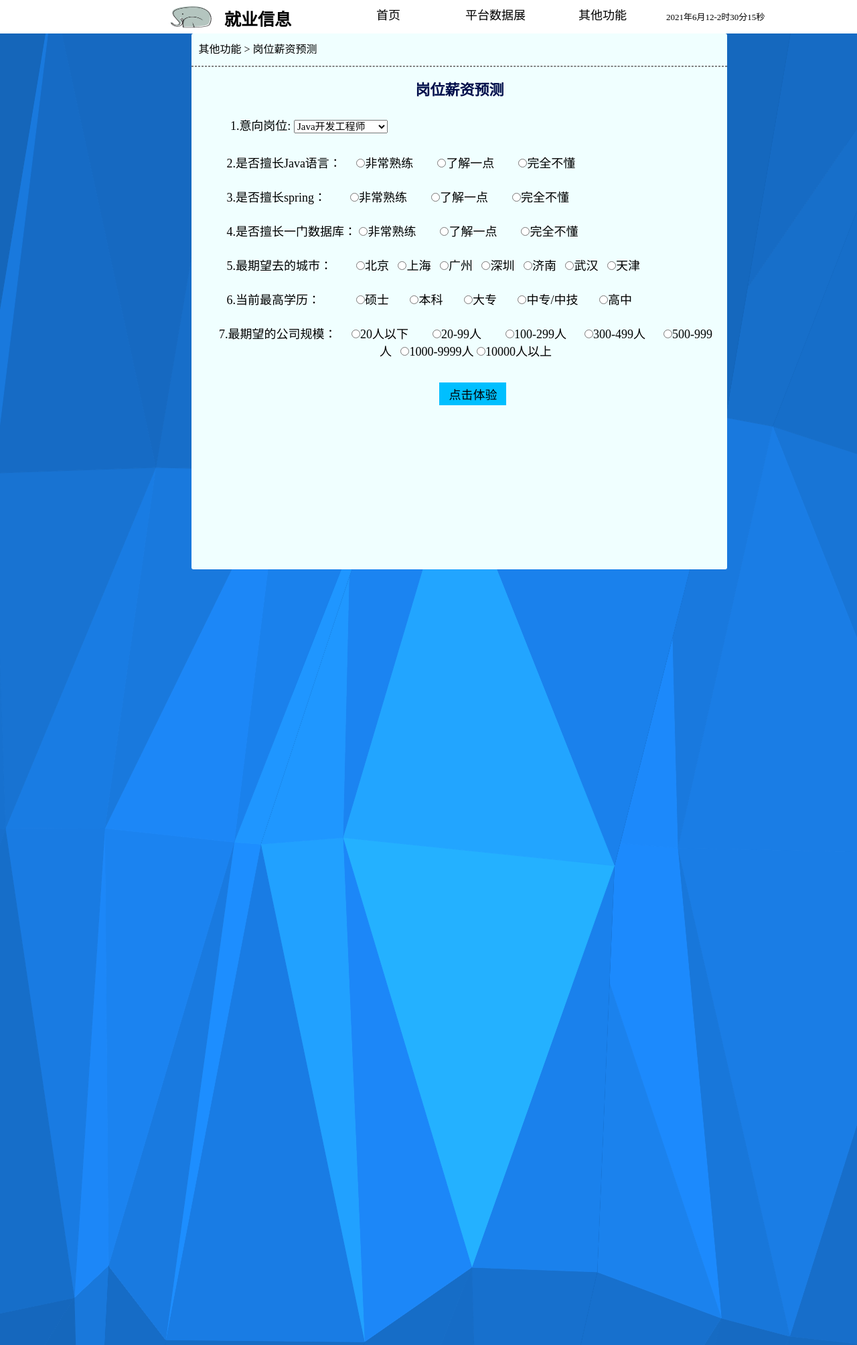
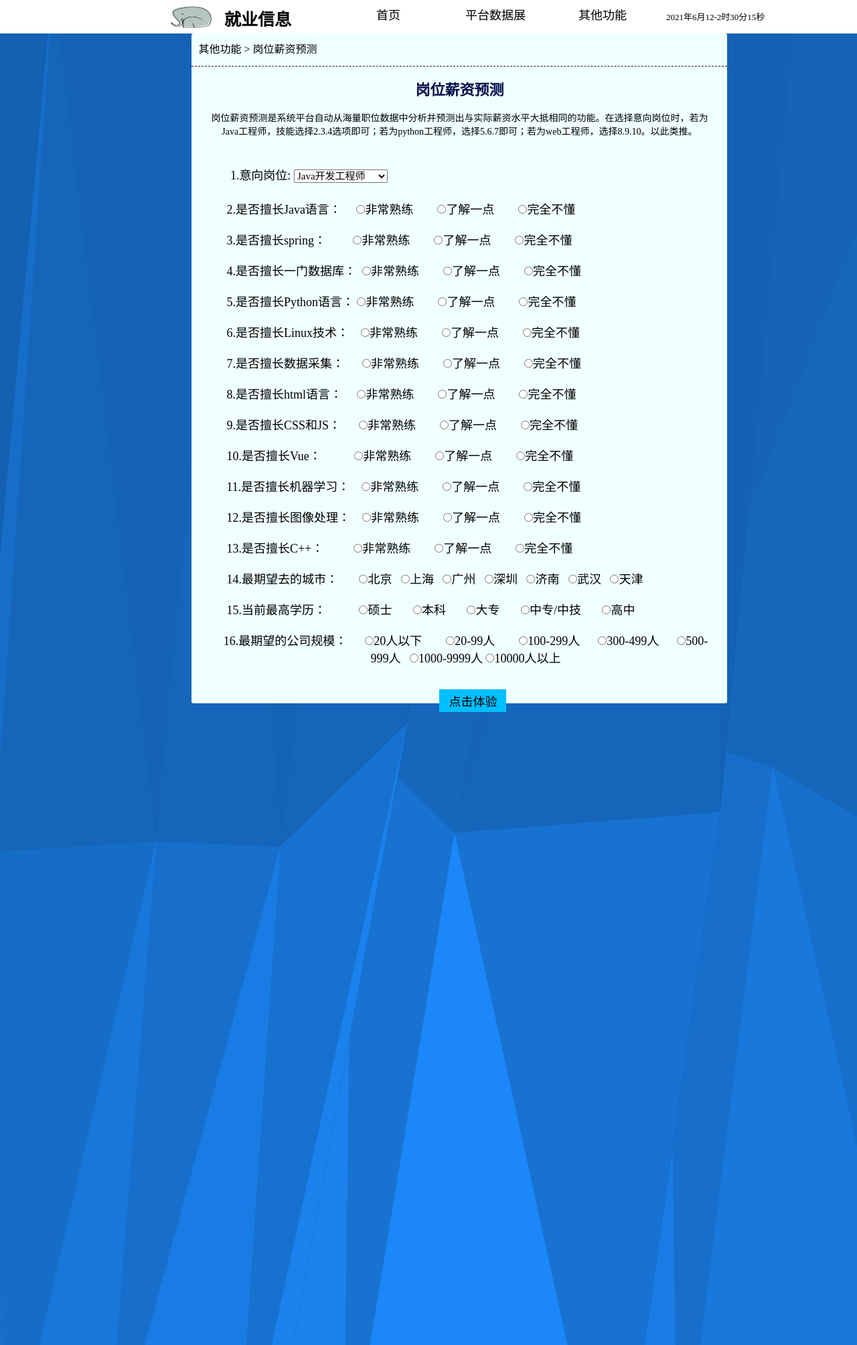
Before and after one commit to ljm1194490058/ceshidjango, a Django app: page /xinzi_predict in a window 1280 px wide. Shown: the top 2008 px of the page at 67% size. Run offline with Django 3.2, Linux system fonts and the light colour scheme.

Commit message:
最终版

```diff
--- a/static/css/predict.css
+++ b/static/css/predict.css
@@ -1,8 +1,8 @@
 *{margin:0;padding:0;font-size:13px;font-family:microsoft yahei}
-html,body{width:100%;height:100%;background:#fff}
+html,body{width:100%;height:100%;background:#fff;}
 
-#container{width:100%;height:100%;position:fixed;top:0;left:0;z-index:999}
-#output{width:100%;height:100%}
+#container{width:100%; height:180%; position:fixed;top:0;left:0; bottom:0; z-index:999; overflow: auto}
+#output{width:100%;  height:180%  ;bottom:0; }
 .prompt{width:60%;height:30px;margin:5px auto;text-align:center;line-height:30px;font-family:microsoft yahei,Arial,sans-serif;font-size:13px;color:#df0000}
 
 .containerT{width:400px;height:300px;text-align:center;position:absolute;top:50%;left:50%;margin:-150px 0 0 -200px;border-radius:3px}
--- a/templates/index.html
+++ b/templates/index.html
@@ -75,7 +75,7 @@
         <div class="loadbox"> <img src="/static/images/loading.gif"> 页面加载中... </div>
     </div>
     <div class="head">
-        <h1>全国消费情况大数据科技感页面html源码</h1>
+        <h1>计算机行业就业情况大数据展示页面</h1>
         <div class="weather"><!--<img src="images/weather.png"><span>多云转小雨</span>--><span id="showTime"></span></div>
         <script>
             var t = null;
@@ -102,12 +102,12 @@
         <ul class="clearfix">
             <li>
                 <div class="boxall" style="height: 3.2rem">
-                    <div class="alltitle">部分各城市招聘岗位数量图</div>
+                    <div class="alltitle"><a href="/pie_bar_test" style="color: white">部分各城市招聘岗位数量图</a></div>
                     <div class="allnav" id="echart1"></div>
                     <div class="boxfoot"></div>
                 </div>
                 <div class="boxall" style="height: 3.2rem">
-                    <div class="alltitle">不同学历下的平均薪资图(单位:K)</div>
+                    <div class="alltitle"><a href="/xinzi_bar" style="color: white">不同学历下的平均薪资图(单位:K)</a></div>
                     <div class="allnav" id="echart2"></div>
                     <div class="boxfoot"></div>
                 </div>
--- a/templates/job_demand_pie_sum.html
+++ b/templates/job_demand_pie_sum.html
@@ -122,8 +122,8 @@
 		        <li><a href="">平台数据展</a>
 		            <ul>
 		                <li><a href="/test_pic">大数据展示屏</a></li>
-		                <li><a href="/job_demand">薪资职位分析</a></li>
-		                <li><a href="/xinzi_bar">各岗位技能分析</a></li>
+		                <li><a href="/job_demand">各岗位技能分析</a></li>
+		                <li><a href="/xinzi_bar">薪资职位分析</a></li>
 						<li><a href="/pie_bar_test">各地区岗位分析</a></li>
 		            </ul>
 		        </li>
--- a/templates/predict_xinzi.html
+++ b/templates/predict_xinzi.html
@@ -95,7 +95,7 @@
 
 			.containerT1{
 			width:800px;
-			height:800px;
+			height:1000px;
 			text-align:center;
 			position:absolute;
 			top: 200px;
@@ -106,7 +106,7 @@
 			}
     </style>
 </head>
-<body>
+<body >
     <style>.box {  z-index: 999;  }</style>
 <div id="container">
 	<div id="output">
@@ -120,8 +120,8 @@
 		        <li><a href="">平台数据展</a>
 		            <ul>
 		                <li><a href="/test_pic">大数据展示屏</a></li>
-		                <li><a href="/job_demand">薪资职位分析</a></li>
-		                <li><a href="/xinzi_bar">各岗位技能分析</a></li>
+		                <li><a href="/job_demand">各岗位技能分析</a></li>
+		                <li><a href="/xinzi_bar">薪资职位分析</a></li>
 						<li><a href="/pie_bar_test">各地区岗位分析</a></li>
 		            </ul>
 		        </li>
@@ -164,33 +164,65 @@
                 <hr style="border: 1px dashed gray;"/>
                 <br>
                 <p style="font-size: 22px;font-family: 宋体;font-weight: 900;color: #000d4a">岗位薪资预测</p>
-
+                <p style="padding: 17px;font-size: 14px">岗位薪资预测是系统平台自动从海量职位数据中分析并预测出与实际薪资水平大抵相同的功能。在选择意向岗位时，若为Java工程师，技能选择2.3.4选项即可；若为python工程师，选择5.6.7即可；若为web工程师，选择8.9.10。以此类推。</p>
 
 				<form method="POST" action="/xinzi_predict">
                     <p style="font-size: 18px; padding: 5px;float: left; width: 300px">1.意向岗位:
                     <select name="job_name" style="font-size: 15px">
             　　　　    <option>Java开发工程师</option>
             　　　　    <option>Python开发工程师</option>
-            　　　　    <option>数据分析师</option>
                         <option>web前端开发师</option>
                         <option>算法工程师</option>
              　   　</select></p>
-                    <p style="font-size: 18px; padding: 25px 0 0 32px;float: left">2.是否擅长Java语言：&nbsp;&nbsp;&nbsp;&nbsp;
+                    <p style="font-size: 18px; padding: 20px 0 0 32px;float: left">2.是否擅长Java语言：&nbsp;&nbsp;&nbsp;&nbsp;
                         <input type="radio" name="java1" value="1">非常熟练&nbsp;&nbsp;&nbsp;&nbsp;&nbsp;&nbsp;&nbsp;
                         <input type="radio" name="java1" value="0">了解一点&nbsp;&nbsp;&nbsp;&nbsp;&nbsp;&nbsp;&nbsp;
                         <input type="radio" name="java1" value="0">完全不懂</p>
-                    <br>
-                    <p style="font-size: 18px; padding: 25px 0 0 32px;float: left">3.是否擅长spring：&nbsp;&nbsp;&nbsp;&nbsp;&nbsp;&nbsp;&nbsp;
+                    <p style="font-size: 18px; padding: 20px 0 0 32px;float: left">3.是否擅长spring：&nbsp;&nbsp;&nbsp;&nbsp;&nbsp;&nbsp;&nbsp;&nbsp;
                         <input type="radio" name="spring1" value="1">非常熟练&nbsp;&nbsp;&nbsp;&nbsp;&nbsp;&nbsp;&nbsp;
                         <input type="radio" name="spring1" value="0">了解一点&nbsp;&nbsp;&nbsp;&nbsp;&nbsp;&nbsp;&nbsp;
                         <input type="radio" name="spring1" value="0">完全不懂</p>
-                    <br>
-                    <p style="font-size: 18px; padding: 25px 0 0 32px;float: left">4.是否擅长一门数据库：
+                    <p style="font-size: 18px; padding: 20px 0 0 32px;float: left">4.是否擅长一门数据库：&nbsp;
                         <input type="radio" name="sql1" value="1">非常熟练&nbsp;&nbsp;&nbsp;&nbsp;&nbsp;&nbsp;&nbsp;
                         <input type="radio" name="sql1" value="0">了解一点&nbsp;&nbsp;&nbsp;&nbsp;&nbsp;&nbsp;&nbsp;
                         <input type="radio" name="sql1" value="0">完全不懂</p>
-                    <br>
-                    <p style="font-size: 18px; padding: 25px 0 0 32px;float: left">5.最期望去的城市：&nbsp;&nbsp;&nbsp;&nbsp;&nbsp;&nbsp;&nbsp;
+                    <p style="font-size: 18px; padding: 20px 0 0 32px;float: left">5.是否擅长Python语言：
+                        <input type="radio" name="python1" value="1">非常熟练&nbsp;&nbsp;&nbsp;&nbsp;&nbsp;&nbsp;&nbsp;
+                        <input type="radio" name="python1" value="0">了解一点&nbsp;&nbsp;&nbsp;&nbsp;&nbsp;&nbsp;&nbsp;
+                        <input type="radio" name="python1" value="0">完全不懂</p>
+                    <p style="font-size: 18px; padding: 20px 0 0 32px;float: left">6.是否擅长Linux技术：&nbsp;&nbsp;&nbsp;
+                        <input type="radio" name="linux1" value="1">非常熟练&nbsp;&nbsp;&nbsp;&nbsp;&nbsp;&nbsp;&nbsp;
+                        <input type="radio" name="linux1" value="0">了解一点&nbsp;&nbsp;&nbsp;&nbsp;&nbsp;&nbsp;&nbsp;
+                        <input type="radio" name="linux1" value="0">完全不懂</p>
+                    <p style="font-size: 18px; padding: 20px 0 0 32px;float: left">7.是否擅长数据采集：&nbsp;&nbsp;&nbsp;&nbsp;&nbsp;
+                        <input type="radio" name="spider1" value="1">非常熟练&nbsp;&nbsp;&nbsp;&nbsp;&nbsp;&nbsp;&nbsp;
+                        <input type="radio" name="spider1" value="0">了解一点&nbsp;&nbsp;&nbsp;&nbsp;&nbsp;&nbsp;&nbsp;
+                        <input type="radio" name="spider1" value="0">完全不懂</p>
+                    <p style="font-size: 18px; padding: 20px 0 0 32px;float: left">8.是否擅长html语言：&nbsp;&nbsp;&nbsp;&nbsp;
+                        <input type="radio" name="html1" value="1">非常熟练&nbsp;&nbsp;&nbsp;&nbsp;&nbsp;&nbsp;&nbsp;
+                        <input type="radio" name="html1" value="0">了解一点&nbsp;&nbsp;&nbsp;&nbsp;&nbsp;&nbsp;&nbsp;
+                        <input type="radio" name="html1" value="0">完全不懂</p>
+                    <p style="font-size: 18px; padding: 20px 0 0 32px;float: left">9.是否擅长CSS和JS：&nbsp;&nbsp;&nbsp;&nbsp;&nbsp;
+                        <input type="radio" name="cssjs1" value="1">非常熟练&nbsp;&nbsp;&nbsp;&nbsp;&nbsp;&nbsp;&nbsp;
+                        <input type="radio" name="cssjs1" value="0">了解一点&nbsp;&nbsp;&nbsp;&nbsp;&nbsp;&nbsp;&nbsp;
+                        <input type="radio" name="cssjs1" value="0">完全不懂</p>
+                    <p style="font-size: 18px; padding: 20px 0 0 32px;float: left">10.是否擅长Vue：&nbsp;&nbsp;&nbsp;&nbsp;&nbsp;&nbsp;&nbsp;&nbsp;&nbsp;&nbsp;
+                        <input type="radio" name="vue1" value="1">非常熟练&nbsp;&nbsp;&nbsp;&nbsp;&nbsp;&nbsp;&nbsp;
+                        <input type="radio" name="vue1" value="0">了解一点&nbsp;&nbsp;&nbsp;&nbsp;&nbsp;&nbsp;&nbsp;
+                        <input type="radio" name="vue1" value="0">完全不懂</p>
+                    <p style="font-size: 18px; padding: 20px 0 0 32px;float: left">11.是否擅长机器学习：&nbsp;&nbsp;&nbsp;
+                        <input type="radio" name="jiqi1" value="1">非常熟练&nbsp;&nbsp;&nbsp;&nbsp;&nbsp;&nbsp;&nbsp;
+                        <input type="radio" name="jiqi1" value="0">了解一点&nbsp;&nbsp;&nbsp;&nbsp;&nbsp;&nbsp;&nbsp;
+                        <input type="radio" name="jiqi1" value="0">完全不懂</p>
+                    <p style="font-size: 18px; padding: 20px 0 0 32px;float: left">12.是否擅长图像处理：&nbsp;&nbsp;&nbsp;
+                        <input type="radio" name="tuxiang1" value="1">非常熟练&nbsp;&nbsp;&nbsp;&nbsp;&nbsp;&nbsp;&nbsp;
+                        <input type="radio" name="tuxiang1" value="0">了解一点&nbsp;&nbsp;&nbsp;&nbsp;&nbsp;&nbsp;&nbsp;
+                        <input type="radio" name="tuxiang1" value="0">完全不懂</p>
+                    <p style="font-size: 18px; padding: 20px 0 0 32px;float: left">13.是否擅长C++：&nbsp;&nbsp;&nbsp;&nbsp;&nbsp;&nbsp;&nbsp;&nbsp;&nbsp;
+                        <input type="radio" name="C1" value="1">非常熟练&nbsp;&nbsp;&nbsp;&nbsp;&nbsp;&nbsp;&nbsp;
+                        <input type="radio" name="C1" value="0">了解一点&nbsp;&nbsp;&nbsp;&nbsp;&nbsp;&nbsp;&nbsp;
+                        <input type="radio" name="C1" value="0">完全不懂</p>
+                    <p style="font-size: 18px; padding: 20px 0 0 32px;float: left">14.最期望去的城市：&nbsp;&nbsp;&nbsp;&nbsp;&nbsp;&nbsp;
                     <input type="radio" name="city" value="0,1,0,0,0,0,0">北京&nbsp;&nbsp;
                     <input type="radio" name="city" value="1,0,0,0,0,0,0">上海&nbsp;&nbsp;
                     <input type="radio" name="city" value="0,0,0,1,0,0,0">广州&nbsp;&nbsp;
@@ -198,15 +230,13 @@
                     <input type="radio" name="city" value="0,0,0,0,0,1,0">济南&nbsp;&nbsp;
                     <input type="radio" name="city" value="0,0,0,0,1,0,0">武汉&nbsp;&nbsp;
                         <input type="radio" name="city" value="0,0,1,0,0,0,0">天津</p>
-                    <br>
-                    <p style="font-size: 18px; padding: 25px 0 0 32px;float: left">6.当前最高学历：&nbsp;&nbsp;&nbsp;&nbsp;&nbsp;&nbsp;&nbsp;&nbsp;&nbsp;&nbsp;&nbsp;
+                    <p style="font-size: 18px; padding: 20px 0 0 32px;float: left">15.当前最高学历：&nbsp;&nbsp;&nbsp;&nbsp;&nbsp;&nbsp;&nbsp;&nbsp;&nbsp;&nbsp;
                     <input type="radio" name="demand" value="0,0,0,1,0">硕士&nbsp;&nbsp;&nbsp;&nbsp;&nbsp;&nbsp;
                     <input type="radio" name="demand" value="0,0,1,0,0">本科&nbsp;&nbsp;&nbsp;&nbsp;&nbsp;&nbsp;
                     <input type="radio" name="demand" value="0,1,0,0,0">大专&nbsp;&nbsp;&nbsp;&nbsp;&nbsp;&nbsp;
                     <input type="radio" name="demand" value="1,0,0,0,0">中专/中技&nbsp;&nbsp;&nbsp;&nbsp;&nbsp;&nbsp;
                         <input type="radio" name="demand" value="0,0,0,0,1">高中</p>
-                    <br>
-                    <p style="font-size: 18px; padding: 25px 2px 0 20px;float: left">7.最期望的公司规模：&nbsp;&nbsp;&nbsp;&nbsp;
+                    <p style="font-size: 18px; padding: 20px 2px 0 20px;float: left">16.最期望的公司规模：&nbsp;&nbsp;&nbsp;&nbsp;&nbsp;
                     <input type="radio" name="guimo" value="0,0,0,0,1,0,0">20人以下&nbsp;&nbsp;&nbsp;&nbsp;&nbsp;&nbsp;&nbsp;
                     <input type="radio" name="guimo" value="0,0,0,1,0,0,0">20-99人&nbsp;&nbsp;&nbsp;&nbsp;&nbsp;&nbsp;&nbsp;
                     <input type="radio" name="guimo" value="1,0,0,0,0,0,0">100-299人&nbsp;&nbsp;&nbsp;&nbsp;&nbsp;
--- a/templates/test.html
+++ b/templates/test.html
@@ -126,7 +126,7 @@
 	<body>
 		<div class="toubu">
 			<ul>
-				<a href="zhuye.html"><img src="../static/images/J.png" alt="" class="img_1" width="70" height="40"/></a>
+				<a href=""><img src="../static/images/J.png" alt="" class="img_1" width="70" height="40"/></a>
 				<span class="logo_1">就业信息</span>
 			    <li><a href="">首页</a>
 
@@ -134,8 +134,8 @@
 		        <li><a href="">平台数据展</a>
 		            <ul>
 		                <li><a href="/test_pic">大数据展示屏</a></li>
-		                <li><a href="/job_demand">薪资职位分析</a></li>
-		                <li><a href="/xinzi_bar">各岗位技能分析</a></li>
+		                <li><a href="/job_demand">各岗位技能分析</a></li>
+		                <li><a href="/xinzi_bar">薪资职位分析</a></li>
 						<li><a href="/pie_bar_test">各地区岗位分析</a></li>
 		            </ul>
 		        </li>
--- a/templates/xinzi_bar_sum.html
+++ b/templates/xinzi_bar_sum.html
@@ -112,7 +112,7 @@
 
     <div class="toubu">
 		    <ul>
-				<a href="zhuye.html"><img src="../static/images/J.png" alt="" class="img_1"  width="70" height="40"/></a>
+				<a href=""><img src="../static/images/J.png" alt="" class="img_1"  width="70" height="40"/></a>
 				<span class="logo_1">就业信息</span>
 		        <li><a href="">首页</a>
 
@@ -120,8 +120,8 @@
 		        <li><a href="">平台数据展</a>
 		            <ul>
 		                <li><a href="/test_pic">大数据展示屏</a></li>
-		                <li><a href="/job_demand">薪资职位分析</a></li>
-		                <li><a href="/xinzi_bar">各岗位技能分析</a></li>
+		                <li><a href="/job_demand">各岗位技能分析</a></li>
+		                <li><a href="/xinzi_bar">薪资职位分析</a></li>
 						<li><a href="/pie_bar_test">各地区岗位分析</a></li>
 		            </ul>
 		        </li>
--- a/templates/zhuye.html
+++ b/templates/zhuye.html
@@ -182,7 +182,7 @@
 	<div id="output">
 		<div class="toubu">
 		    <ul>
-				<a href="zhuye.html"><img src="../static/images/J.png" alt="" class="img_1"  width="70" height="40"/></a>
+				<a href=""><img src="../static/images/J.png" alt="" class="img_1"  width="70" height="40"/></a>
 				<span class="logo_1">就业信息</span>
 		        <li><a href="">首页</a>
 
@@ -190,8 +190,8 @@
 		        <li><a href="">平台数据展</a>
 		            <ul>
 		                <li><a href="/test_pic">大数据展示屏</a></li>
-		                <li><a href="/job_demand">薪资职位分析</a></li>
-		                <li><a href="/xinzi_bar">各岗位技能分析</a></li>
+		                <li><a href="/job_demand">各岗位技能分析</a></li>
+		                <li><a href="/xinzi_bar">薪资职位分析</a></li>
 						<li><a href="/pie_bar_test">各地区岗位分析</a></li>
 		            </ul>
 		        </li>
--- a/testdjango/urls.py
+++ b/testdjango/urls.py
@@ -14,13 +14,14 @@ Including another URLconf
     2. Add a URL to urlpatterns:  path('blog/', include('blog.urls'))
 """
 from django.contrib import admin
-from django.urls import path
+from django.urls import path,re_path
 from user import views
 from django.urls import include  # 导入include
 from django.views.generic import RedirectView
 
 urlpatterns = [
     path('admin/', admin.site.urls),
+    re_path(r'^$',views.zhuce),
     path('ceshi2/', views.ceshi2),
     path('test_pic',views.test_pic),
     path('denglu/',views.denglu),
--- a/user/views.py
+++ b/user/views.py
@@ -10,8 +10,7 @@ from sklearn.ensemble import RandomForestClassifier
 from sklearn.model_selection import train_test_split
 
 #核心算法函数
-def forest(list):
-    df = pd.read_csv('C:\\Users\\独为我唱\\Desktop\\data_sum\\updata_java_ceshi222.csv', encoding='gbk')
+def forest(list,df):
     df['job_salary_range'] = df['job_salary_range'].astype(str).map({'0-10K': 0, '10-20K': 1, '20-30K': 2, '>30K': 3})
     y = df['job_salary_range']
     x = df.drop(labels=['job_salary_range', 'job_name', 'company_name'], axis=1)  # 删除掉无关列
@@ -20,7 +19,7 @@ def forest(list):
     rfc = RandomForestClassifier(max_depth=None, min_samples_split=2,
                                  random_state=0)  # 实例化rfc = rfc.fit(xtrain, ytrain)    #用训练集数据训练
     rfc = rfc.fit(xtrain, ytrain)
-    result = rfc.score(xtest, ytest)  # 导入测试集，rfc的接口score计算的是模型准确率accuracy
+    # result = rfc.score(xtest, ytest)  # 导入测试集，rfc的接口score计算的是模型准确率accuracy
     res = rfc.predict(list)
     return res
 
@@ -31,26 +30,52 @@ def xinzi_predict(request):
     else:
         list1 = []
         list_sum = []
-        java1 = request.POST.get('java1')
+        java1 = request.POST.get('java1')              #JAVA要求
         spring1 = request.POST.get('spring1')
         sql1 = request.POST.get('sql1')
+        python1 = request.POST.get('python1')           #Python要求
+        linux1 = request.POST.get('linux1')
+        spider1 = request.POST.get('spider1')
+        html1 = request.POST.get('html1')              # web要求
+        cssjs1 = request.POST.get('cssjs1')
+        vue1 = request.POST.get('vue1')
+        jiqi1 = request.POST.get('jiqi1')               # 算法工程师要求
+        tuxiang1 = request.POST.get('tuxiang1')
+        C1 = request.POST.get('C1')
         city = request.POST.get('city')
         demand = request.POST.get('demand')
         guimo = request.POST.get('guimo')
-
-        list1.append(java1)
-        list1.append(spring1)
-        list1.append(sql1)
-        print(list1)
+        a = request.POST.get('job_name')
+        global df  #声明全局变量
+        if a == 'Java开发工程师':
+            list1.append(java1)
+            list1.append(spring1)
+            list1.append(sql1)
+            df = pd.read_csv('C:\\Users\\独为我唱\\Desktop\\data_sum\\updata_java_ceshi222.csv', encoding='gbk')
+        elif a == 'Python开发工程师':
+            list1.append(python1)
+            list1.append(linux1)
+            list1.append(spider1)
+            df = pd.read_csv('C:\\Users\\独为我唱\\Desktop\\data_sum\\updata_python_ceshi.csv', encoding='gbk')
+        elif a == 'web前端开发师':
+            list1.append(html1)
+            list1.append(cssjs1)
+            list1.append(vue1)
+            df = pd.read_csv('C:\\Users\\独为我唱\\Desktop\\data_sum\\updata_web_ceshi.csv', encoding='gbk')
+        elif a == '算法工程师':
+            list1.append(jiqi1)
+            list1.append(tuxiang1)
+            list1.append(C1)
+            df = pd.read_csv('C:\\Users\\独为我唱\\Desktop\\data_sum\\updata_suanfa_ceshi.csv', encoding='gbk')
         city = city.split(',')
         list1.extend(city)
         demand = demand.split(',')
         list1.extend(demand)
         guimo = guimo.split(',')
         list1.extend(guimo)
-        print(list1)
         list_sum.append(list1)  # 得到双中括号包起来的列表，并且里面的元素都变成了算法可以直接调用的元素
-        res = forest(list_sum)
+
+        res = forest(list_sum,df)
         if res[0] == 0:
             message = '预测薪资范围是每月5-10K'
         elif res[0] == 1:
@@ -62,7 +87,6 @@ def xinzi_predict(request):
     return render(request, 'predict_xinzi.html', {'message': message})
 
 def ceshi2(request):
-
         return render(request
                   ,'ceshi2.html',
                   {
@@ -103,6 +127,8 @@ def zhuce(request):
     if request.method == "POST":
         name = request.POST.get("uname")
         stuid = request.POST.get("stuid")
+        if stu.objects.filter(stuid = stuid):
+            return render(request, 'zhuce.html',{"message": '该账号已存在，请重新注册！'})
         aca = request.POST.get("aca")
         clas = request.POST.get("class")
         password = request.POST.get("password")
```
Also changed, not shown: templates/zhuce.html (+12 -3 lines).
